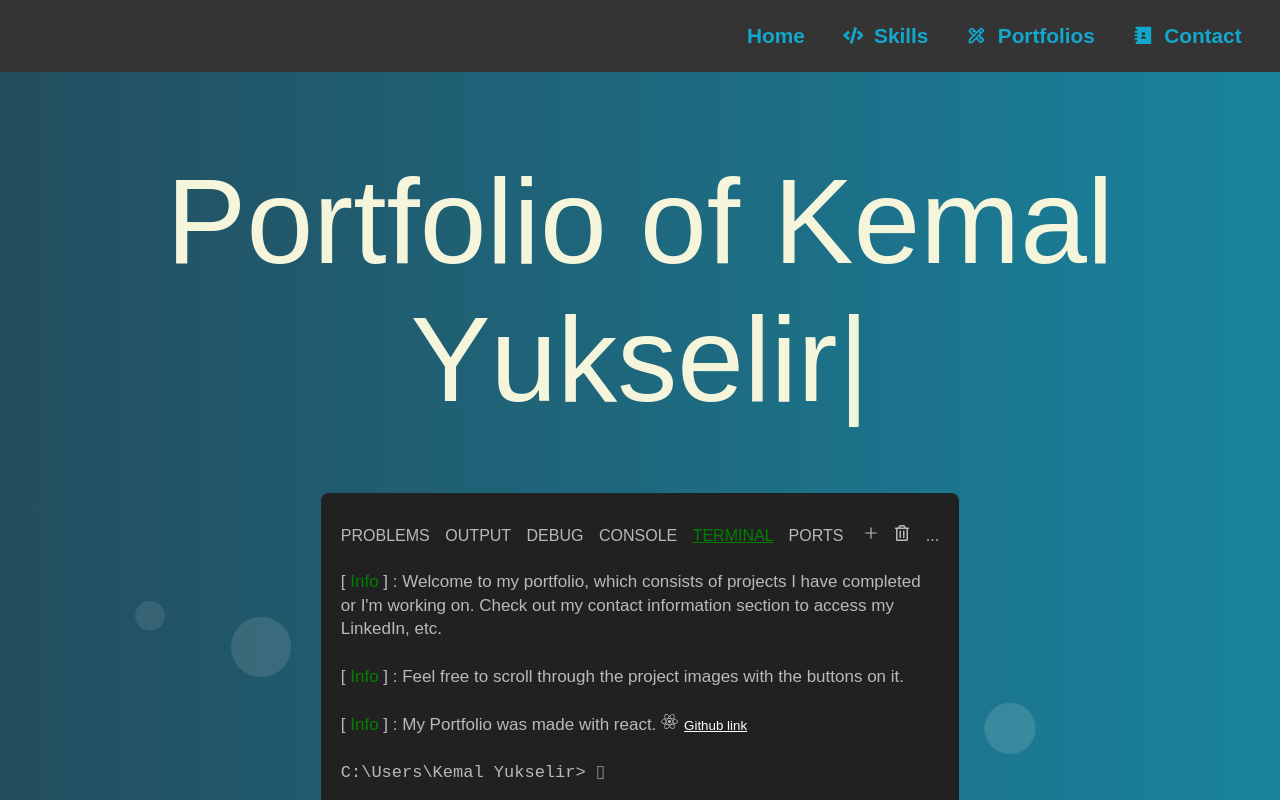
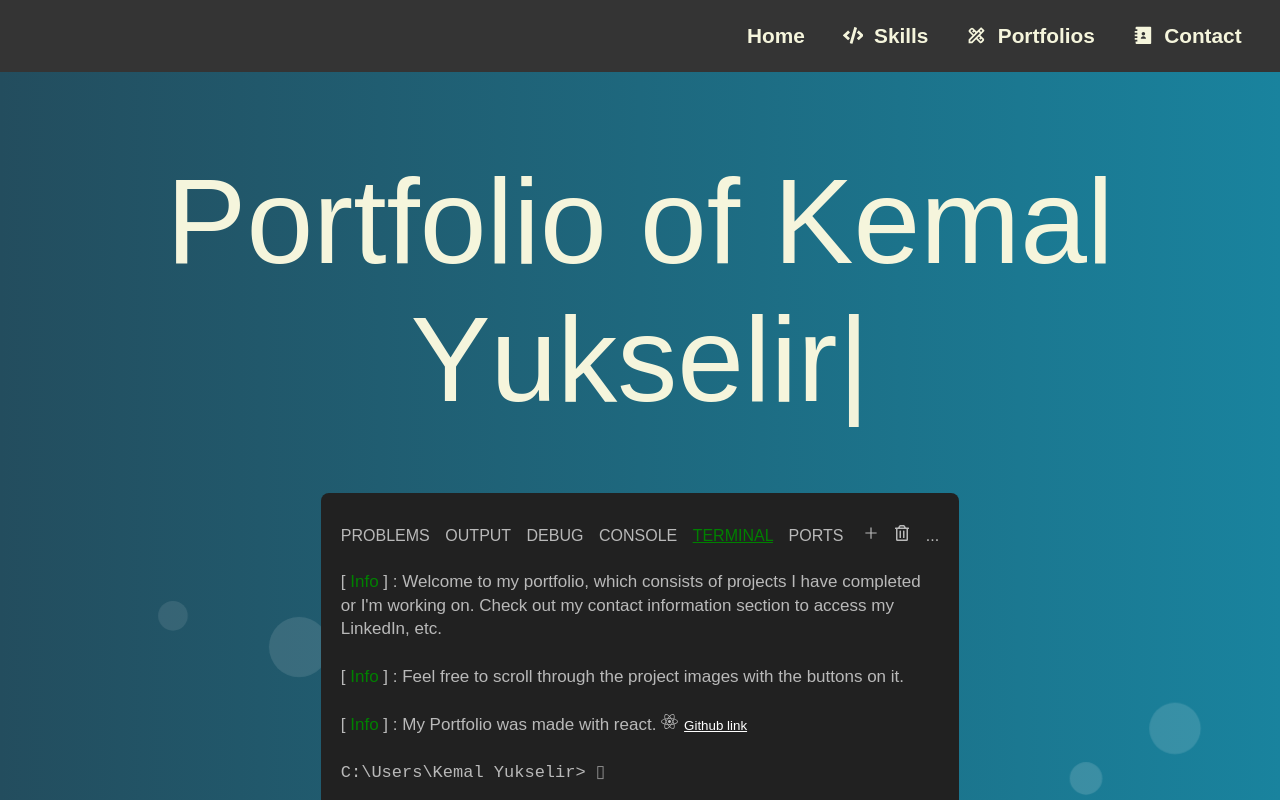
Before and after one commit to KemalYukselir/portfolio-website, a React (Create React App) app: page / in a window 1280 px wide. Shown: the top 800 px of the page. Built offline with nearby package versions, Linux system fonts and the light colour scheme; a web font is replaced by a local one.

Commit message:
fixed box area width issue

```diff
--- a/src/App.css
+++ b/src/App.css
@@ -60,7 +60,7 @@ h1 {
 
 .box-area {
   z-index: -10;
-  width: 85vw;
+  width: 100%;
   height: 100vh;
 	position: absolute;
 	left: 0;
@@ -195,7 +195,7 @@ nav {
   text-decoration: none;
   font-size: 1.3rem;
   font-weight: 600;
-  color: #12a7cd;
+  color: beige;
   margin-left: 2rem;
 }
 
```
